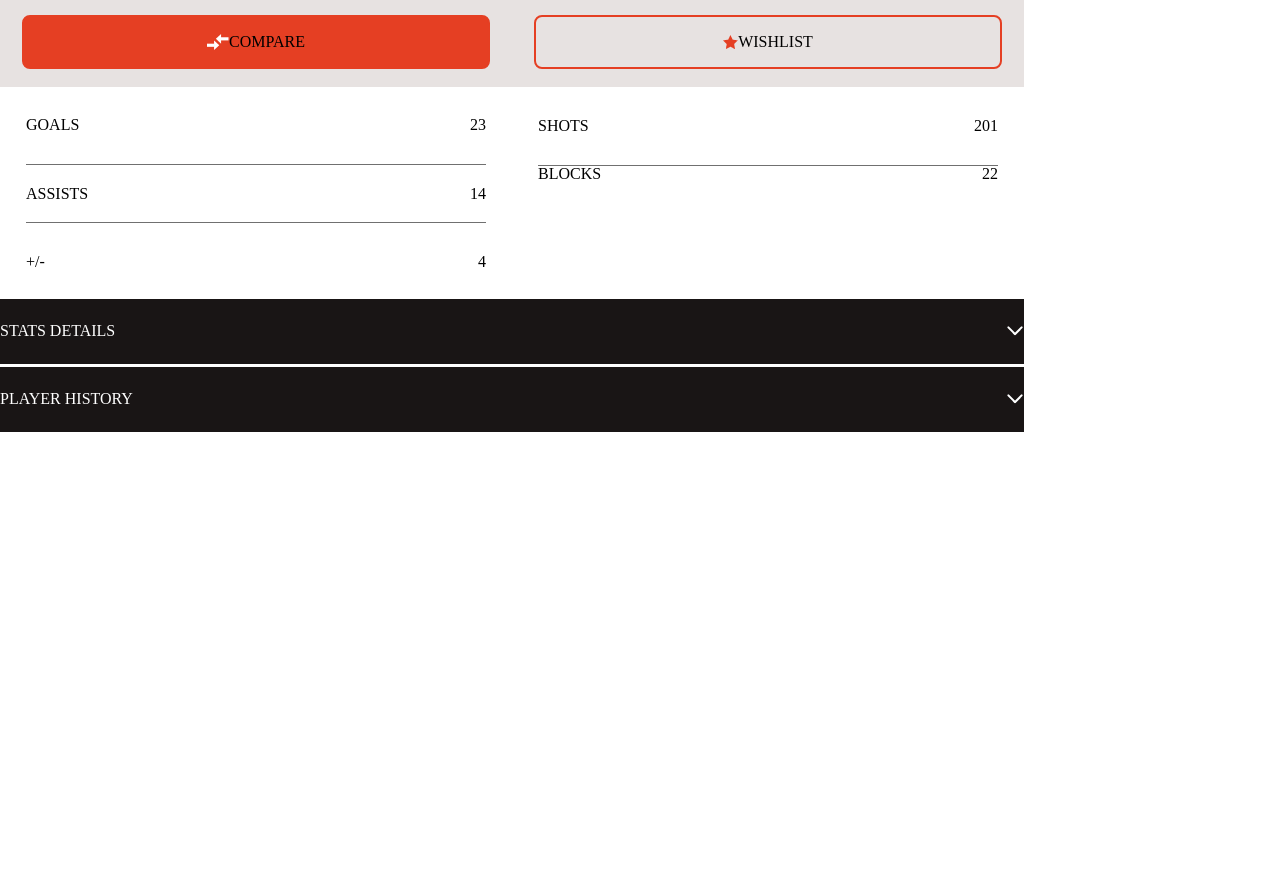
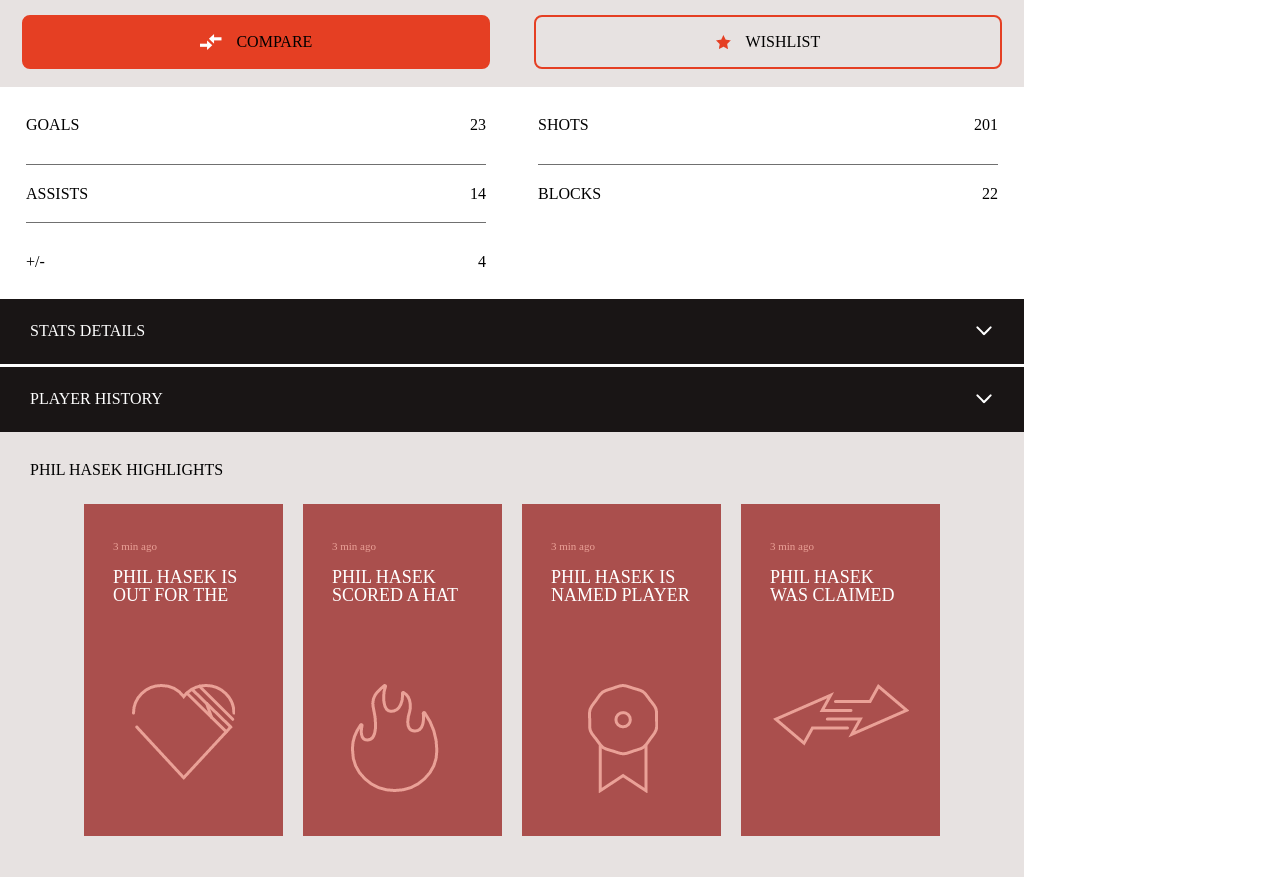
Before and after one commit to Shota-GG/fantasy-sports, a plain HTML site: page index.html in a window 1280 px wide. Shown: the part 378-1255 px from the top of the page. Before the commit the page ends 810 px from the top, so only its background shows below. Drawn offline with Linux system fonts and the light colour scheme.

Commit message:
dasrulebuli

```diff
--- a/css/styles.css
+++ b/css/styles.css
@@ -99,6 +99,12 @@
     align-items: center;
     border-radius: 8px;
 }
+.comp {
+    margin-left: 14.8px;
+}
+.wish {
+    margin-left: 14.8px;
+}
 .wishlist {
     width: 464.9px;
     height: 50px;
@@ -146,6 +152,7 @@
     display: flex;
     justify-content: space-between;
     align-items: center;
+    padding-top: 20px;
 }
 .blocks {
     width: 460px;
@@ -153,6 +160,7 @@
     display: flex;
     justify-content: space-between;
     align-items: flex-start;
+    padding-top: 21px;
 }
 .details {
     background-color: #191515;
@@ -173,3 +181,125 @@
     align-items: center;
     margin-top: 3px;
 }
+.statsdetails {
+    margin-left: 30px;
+}
+.arrow1 {
+    margin-right: 30.7px;
+}
+.hist {
+    margin-left: 30px;
+}
+.arrow2 {
+    margin-right: 30.7px;
+}
+.highlights {
+    width: 1024px;
+    height: 72px;
+    background-color: #E7E2E1;
+}
+.high {
+    padding-top: 30px;
+    margin-left: 30px;
+}
+.cards {
+    width: 1024px;
+    height: 373px;
+    background-color: #E7E2E1;
+    display: flex;
+    justify-content: center;
+    align-items: flex-start;
+    gap: 20px;
+}
+.out {
+    width: 199px;
+    height: 332px;
+    background-color: #AA4F4D;
+}
+.p17 {
+    font-size: 11px;
+    padding-top: 37px;
+    margin-left: 29px;
+    color: #EAA197;
+}
+.p18 {
+    width: 142.5px;
+    height: 73px;
+    font-size: 18px;
+    margin-top: 16px;
+    margin-left: 29px;
+    color: #FFFFFF;
+}
+.inj {
+    margin-top: 43px;
+    margin-left: 48px;
+}
+.scored {
+    width: 199px;
+    height: 332px;
+    background-color: #AA4F4D;
+}
+.p19 {
+    font-size: 11px;
+    padding-top: 37px;
+    margin-left: 29px;
+    color: #EAA197;
+}
+.p20 {
+    width: 142.5px;
+    height: 73px;
+    font-size: 18px;
+    margin-top: 16px;
+    margin-left: 29px;
+    color: #FFFFFF;
+}
+.scor {
+    margin-top: 43px;
+    margin-left: 48px;
+}
+.named {
+    width: 199px;
+    height: 332px;
+    background-color: #AA4F4D;
+}
+.p21 {
+    font-size: 11px;
+    padding-top: 37px;
+    margin-left: 29px;
+    color: #EAA197;
+}
+.p22 {
+    width: 142.5px;
+    height: 73px;
+    font-size: 18px;
+    margin-top: 16px;
+    margin-left: 29px;
+    color: #FFFFFF;
+}
+.award {
+    margin-top: 43px;
+    margin-left: 66px;
+}
+.claimed {
+    width: 199px;
+    height: 332px;
+    background-color: #AA4F4D;
+}
+.p23 {
+    font-size: 11px;
+    padding-top: 37px;
+    margin-left: 29px;
+    color: #EAA197;
+}
+.p24 {
+    width: 142.5px;
+    height: 73px;
+    font-size: 18px;
+    margin-top: 16px;
+    margin-left: 29px;
+    color: #FFFFFF;
+}
+.tran {
+    margin-top: 43px;
+    margin-left: 32.2px;
+}
--- a/index.html
+++ b/index.html
@@ -117,11 +117,53 @@
             <img class="arrow1" src="./images/arrow_down.png" alt="">
         </div>
         <div class="history">
-            <p>
+            <p class="hist">
                 PLAYER HISTORY
             </p>
-            <img src="./images/arrow_down.png" alt="">
+            <img class="arrow2" src="./images/arrow_down.png" alt="">
         </div>
     </div>
+    <div class="highlights">
+        <p class="high">
+            PHIL HASEK HIGHLIGHTS
+        </p>
+    </div>
+    <div class="cards">
+        <div class="out">
+            <p class="p17">
+                3 min ago
+            </p>
+            <p class="p18">
+                PHIL HASEK IS OUT FOR THE
+            </p>
+            <img class="inj" src="./images/icon_injury.png" alt="">
+        </div>
+        <div class="scored">
+            <p class="p19">
+                3 min ago
+            </p>
+            <p class="p20">
+                PHIL HASEK SCORED A HAT
+            </p>
+            <img class="scor" src="./images/Path 670.png" alt="">
+        </div>
+        <div class="named">
+            <p class="p21">
+                3 min ago
+            </p>
+            <p class="p22">
+                PHIL HASEK IS NAMED PLAYER
+            </p>
+            <img class="award" src="./images/icon_award.png" alt="">
+        </div>
+        <div class="claimed">
+            <p class="p23">
+                3 min ago
+            </p>
+            <p class="p24">
+                PHIL HASEK WAS CLAIMED
+            </p>
+            <img class="tran" src="./images/icon_transaction.png" alt="">
+        </div>
 </body>
 </html>
```
Also changed, not shown: images/Path 324.png (added), images/Path 670.png (added), images/icon_award.png (added), images/icon_injury.png (added), images/icon_transaction.png (added).
